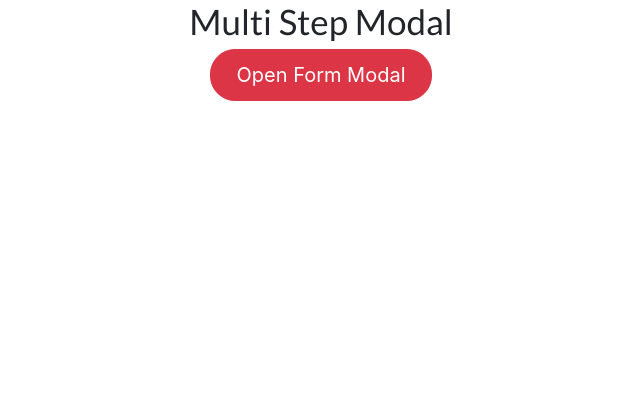
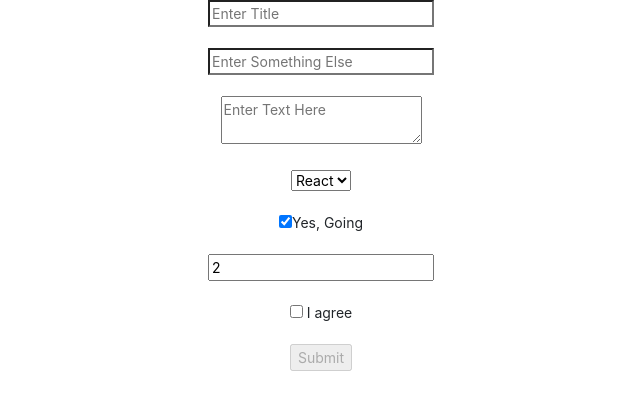
Before and after one commit to anisur2805/react-multistep-forms, a React (Create React App) app: page / in a window 1280 px wide. Shown: the top 410 px of the page, without its empty margins (319-959 px from the left). Built offline with nearby package versions, Linux system fonts and the light colour scheme.

Commit message:
add class base form

```diff
--- a/src/App.js
+++ b/src/App.js
@@ -3,12 +3,14 @@ import Home from "./components/Home";
 
 import "bootstrap/dist/css/bootstrap.min.css";
 import "./style.css";
+import Form from "./components/Form";
 
 function App() {
   return (
     <div className="App">
       <header className="App-header text-center">
-        <Home />
+        {/* <Home /> */}
+        <Form />
       </header>
     </div>
   );
--- /dev/null
+++ b/src/components/Form.jsx
@@ -0,0 +1,149 @@
+import React, { Component } from "react";
+class Form extends Component {
+  state = {
+    title: "",
+    somethingElse: "",
+    text: "",
+    libraries: "",
+    isGoing: true,
+    numberOfGuests: 2,
+    isAgree: false,
+  };
+  changeHandler = (e) => {
+    // ###Style One
+    // if (e.target.type === 'text') {
+    // 	this.setState({
+    // 		title: e.target.value
+    // 	})
+    // } else if (e.target.type === 'textarea') {
+    // 	this.setState({
+    // 		text: e.target.value
+    // 	})
+    // } else if (e.target.type === 'select-one') {
+    // 	this.setState({
+    // 		libraries: e.target.value
+    // 	})
+    // } else if (e.target.type === 'checkbox') {
+    // 	this.setState({
+    // 		isAgree: e.target.checked
+    // 	})
+    // }
+
+    // ###Style Two --- Seems Most Easy to handle
+    // console.log(e.target.name)
+    // this.setState({
+    // 	[ e.target.name ]: e.target.value
+    // })
+
+    // ###Style Three
+    // console.log(e.target.name)
+    const target = e.target;
+    const value = target.type === "checkbox" ? target.checked : target.value;
+    const name = target.name;
+    this.setState({
+      [name]: value,
+    });
+  };
+  submitHandler = (e) => {
+    e.preventDefault();
+    const {
+      title,
+      somethingElse,
+      text,
+      libraries,
+      isAgree,
+      isGoing,
+      numberOfGuests,
+    } = this.state;
+    console.log(title, text, libraries, isGoing, numberOfGuests, isAgree);
+    e.target.reset();
+
+    this.setState({
+      title: "",
+      somethingElse: "",
+      text: "",
+      libraries: "",
+      isGoing: true,
+      numberOfGuests: 2,
+      isAgree: false,
+    });
+  };
+  render() {
+    const {
+      title,
+      somethingElse,
+      text,
+      libraries,
+      isGoing,
+      numberOfGuests,
+      isAgree,
+    } = this.state;
+    return (
+      <form onSubmit={this.submitHandler}>
+        <input
+          type="text"
+          placeholder="Enter Title"
+          value={title}
+          onChange={this.changeHandler}
+          name="title"
+        />
+        <br />
+        <br />
+        <input
+          type="text"
+          placeholder="Enter Something Else"
+          value={somethingElse}
+          onChange={this.changeHandler}
+          name="somethingElse"
+        />
+        <br />
+        <br />
+        <textarea
+          value={text}
+          onChange={this.changeHandler}
+          value={text}
+          placeholder="Enter Text Here"
+          name="text"></textarea>
+        <br />
+        <br />
+        <select
+          value={libraries}
+          onChange={this.changeHandler}
+          name="libraries">
+          <option value="React">React</option>
+          <option value="Vue">Vue</option>
+        </select>
+        <br />
+        <br />
+        <input
+          type="checkbox"
+          name="isGoing"
+          onChange={this.changeHandler}
+          checked={isGoing}
+        />
+        Yes, Going
+        <br />
+        <br />
+        <input
+          type="number"
+          name="numberOfGuests"
+          onChange={this.changeHandler}
+          value={numberOfGuests}
+        />
+        <br />
+        <br />
+        <input
+          type="checkbox"
+          onChange={this.changeHandler}
+          checked={isAgree}
+          name="isAgree"
+        />{" "}
+        I agree
+        <br />
+        <br />
+        <input type="submit" value="Submit" disabled={!isAgree} />
+      </form>
+    );
+  }
+}
+export default Form;
```
